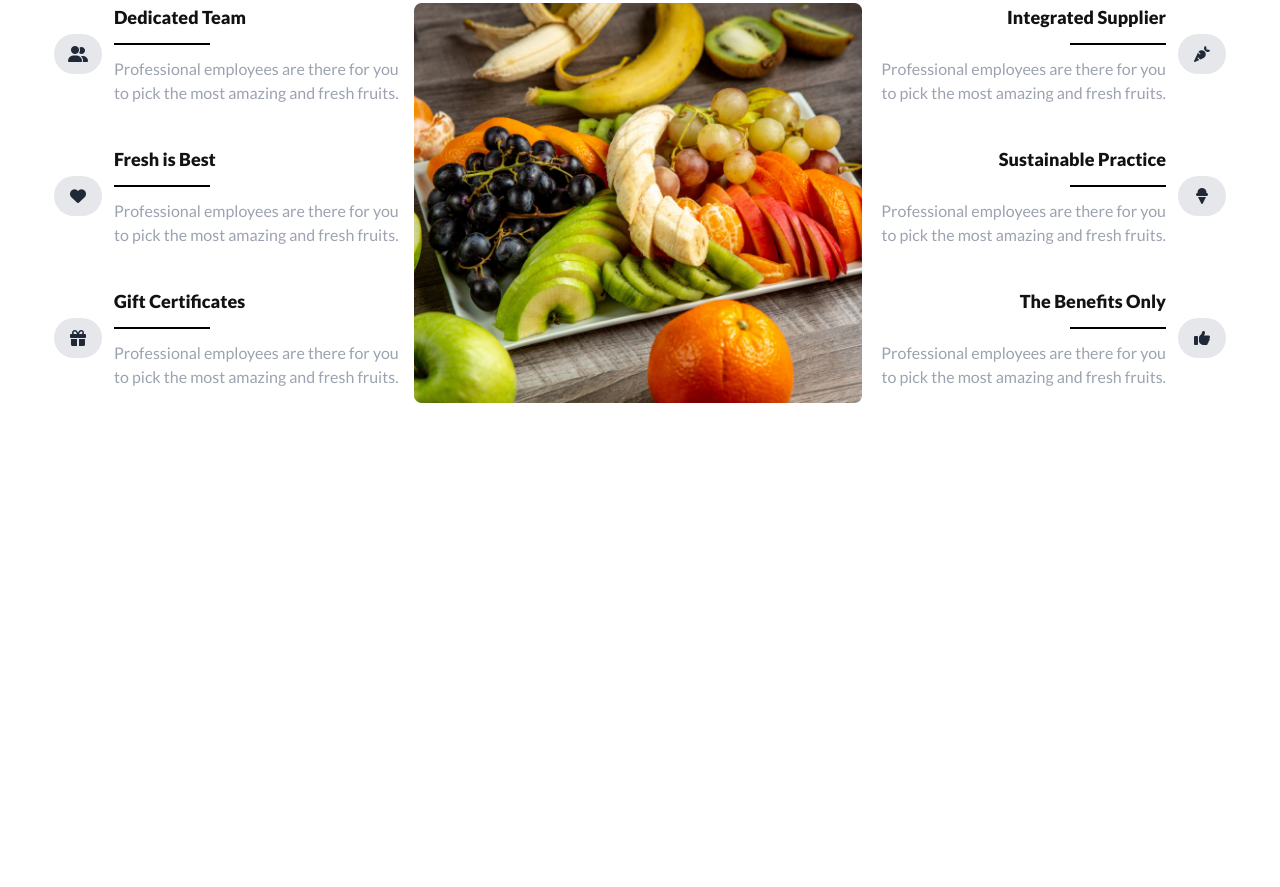
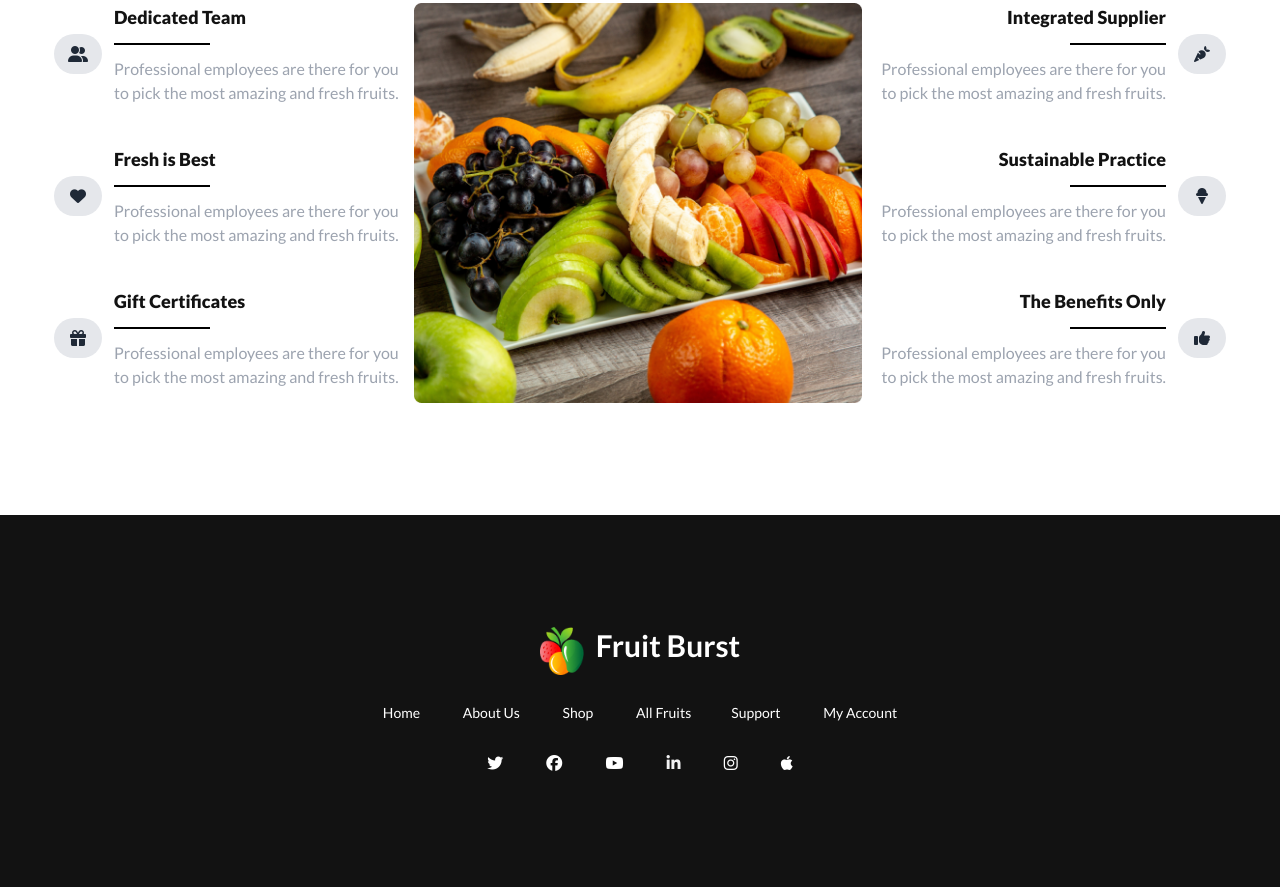
Before and after one commit to cssmh/B8A3-fruit-burst-Ass3, a plain HTML site: page index.html in a window 1280 px wide. Shown: the part 2346-3233 px from the top of the page. Before the commit the page ends 2861 px from the top, so only its background shows below. Drawn offline with nearby package versions, Linux system fonts and the light colour scheme.

Commit message:
full project complete

```diff
--- a/index.html
+++ b/index.html
@@ -190,7 +190,8 @@
                     </figure>
                     <div class="card-body items-center text-center">
                       <p class="text-[#121212] text-3xl font-extrabold mb-2">Apple</p>
-                      <p class="text-[#0C0C0C99] mb-2">Professional employees are there for you to pick<br> the most amazing and fresh fruits.</p>
+                      <p class="text-[#0C0C0C99] mb-2">Professional employees are there for you to pick<br> the most
+                        amazing and fresh fruits.</p>
                       <!-- Rating -->
                       <div class="rating mb-2">
                         <input type="radio" name="rating-20" class="mask mask-star-2 bg-orange-400" />
@@ -244,7 +245,8 @@
                     </figure>
                     <div class="card-body items-center text-center">
                       <p class="text-[#121212] text-3xl font-extrabold mb-2">Orange</p>
-                      <p class="text-[#0C0C0C99] mb-2">Professional employees are there for you to pick<br> the most amazing and fresh fruits.</p>
+                      <p class="text-[#0C0C0C99] mb-2">Professional employees are there for you to pick<br> the most
+                        amazing and fresh fruits.</p>
                       <!-- Rating -->
                       <div class="rating mb-2">
                         <input type="radio" name="rating-40" class="mask mask-star-2 bg-orange-400" />
@@ -298,7 +300,8 @@
                     </figure>
                     <div class="card-body items-center text-center">
                       <p class="text-[#121212] text-3xl font-extrabold mb-2">Red Dragon</p>
-                      <p class="text-[#0C0C0C99] mb-2">Professional employees are there for you to pick<br> the most amazing and fresh fruits.</p>
+                      <p class="text-[#0C0C0C99] mb-2">Professional employees are there for you to pick<br> the most
+                        amazing and fresh fruits.</p>
                       <!-- Rating -->
                       <div class="rating mb-2">
                         <input type="radio" name="rating-40" class="mask mask-star-2 bg-orange-400" />
@@ -352,7 +355,8 @@
                     </figure>
                     <div class="card-body items-center text-center">
                       <p class="text-[#121212] text-3xl font-extrabold mb-2">Banana</p>
-                      <p class="text-[#0C0C0C99] mb-2">Professional employees are there for you to pick<br> the most amazing and fresh fruits.</p>
+                      <p class="text-[#0C0C0C99] mb-2">Professional employees are there for you to pick<br> the most
+                        amazing and fresh fruits.</p>
                       <!-- Rating -->
                       <div class="rating mb-2">
                         <input type="radio" name="rating-40" class="mask mask-star-2 bg-orange-400" />
@@ -376,8 +380,8 @@
             </div>
             <!-- Card Action End -->
           </div>
-          </div>
         </div>
+      </div>
       </div>
       <div class="flex justify-center mt-12">
         <p class="btn bg-btn-color text-white capitalize px-7">Shop All</p>
@@ -544,8 +548,35 @@
       </div>
     </section>
   </main>
-  <footer>
-
+  <footer class="bg-[#121212] text-center">
+    <div class="py-20 lg:py-28 space-y-7">
+      <h1 class="flex justify-center gap-3">
+        <img class="w-9 md:w-11" src="./images/logo.png" alt="">
+        <a class="text-2xl md:text-3xl text-[#FFF] font-bold">Fruit Burst</a>
+      </h1>
+      <div class="text-[#FFF] text-sm flex flex-col md:flex-row justify-center md:space-x-10">
+        <div class="space-x-10">
+          <a href="">Home</a>
+          <a href="">About Us</a>
+          <a href="">Shop</a>
+          <a href="">All Fruits</a>
+        </div>
+        <div class="flex justify-center mt-3 md:mt-0">
+          <div class="space-x-10">
+            <a href="">Support</a>
+            <a href="">My Account</a>
+          </div>
+        </div>
+      </div>
+      <div class="space-x-5 lg:space-x-10">
+        <a href=""><i class="fa-brands fa-twitter" style="color: #ffffff;"></i></a>
+        <a href=""><i class="fa-brands fa-facebook" style="color: #ffffff;"></i></a>
+        <a href=""><i class="fa-brands fa-youtube" style="color: #ffffff;"></i></a>
+        <a href=""><i class="fa-brands fa-linkedin-in" style="color: #f2f2f3;"></i></a>
+        <a href=""><i class="fa-brands fa-instagram" style="color: #ffffff;"></i></a>
+        <a href=""><i class="fa-brands fa-apple" style="color: #ffffff;"></i></a>
+      </div>
+    </div>
   </footer>
 </body>
 
```
